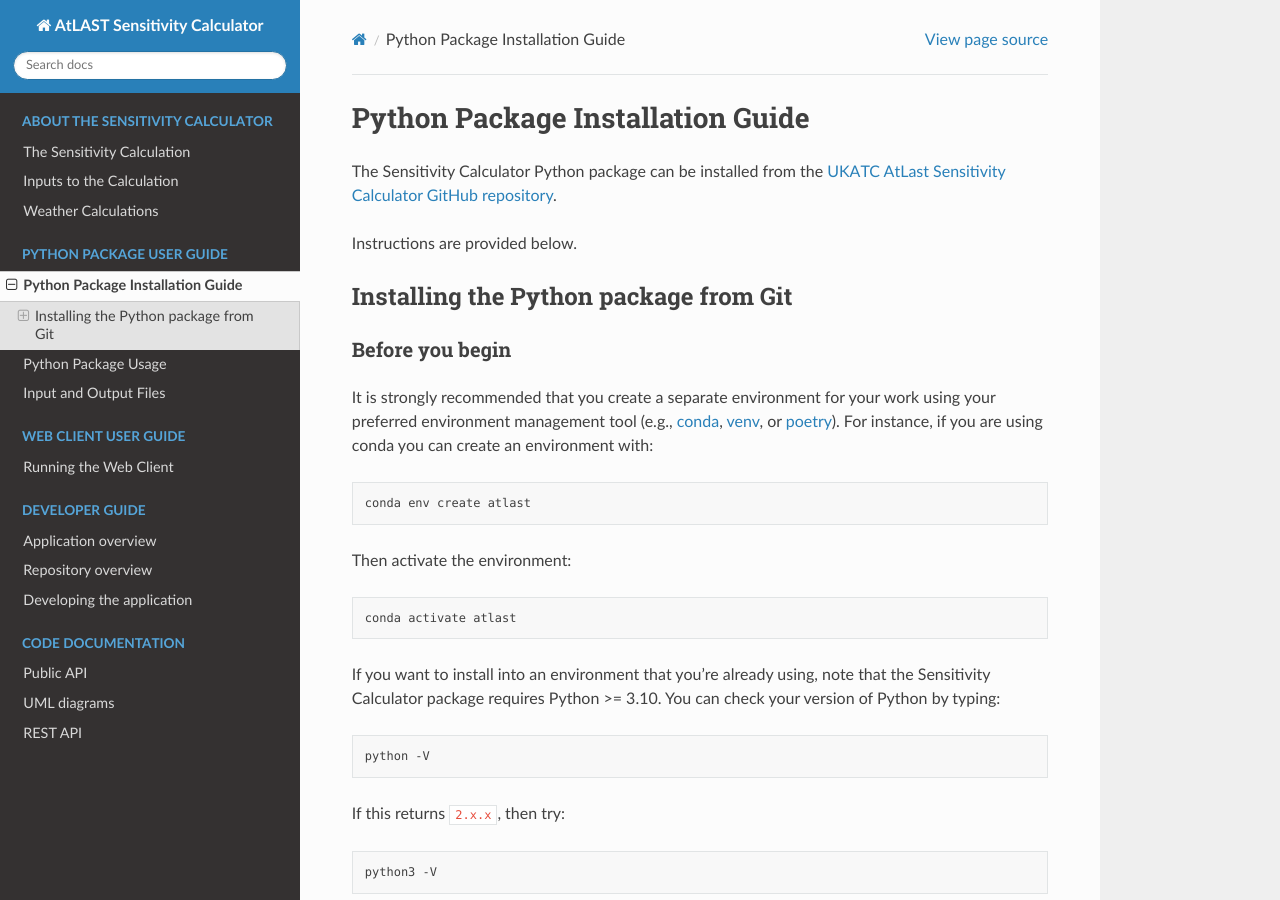
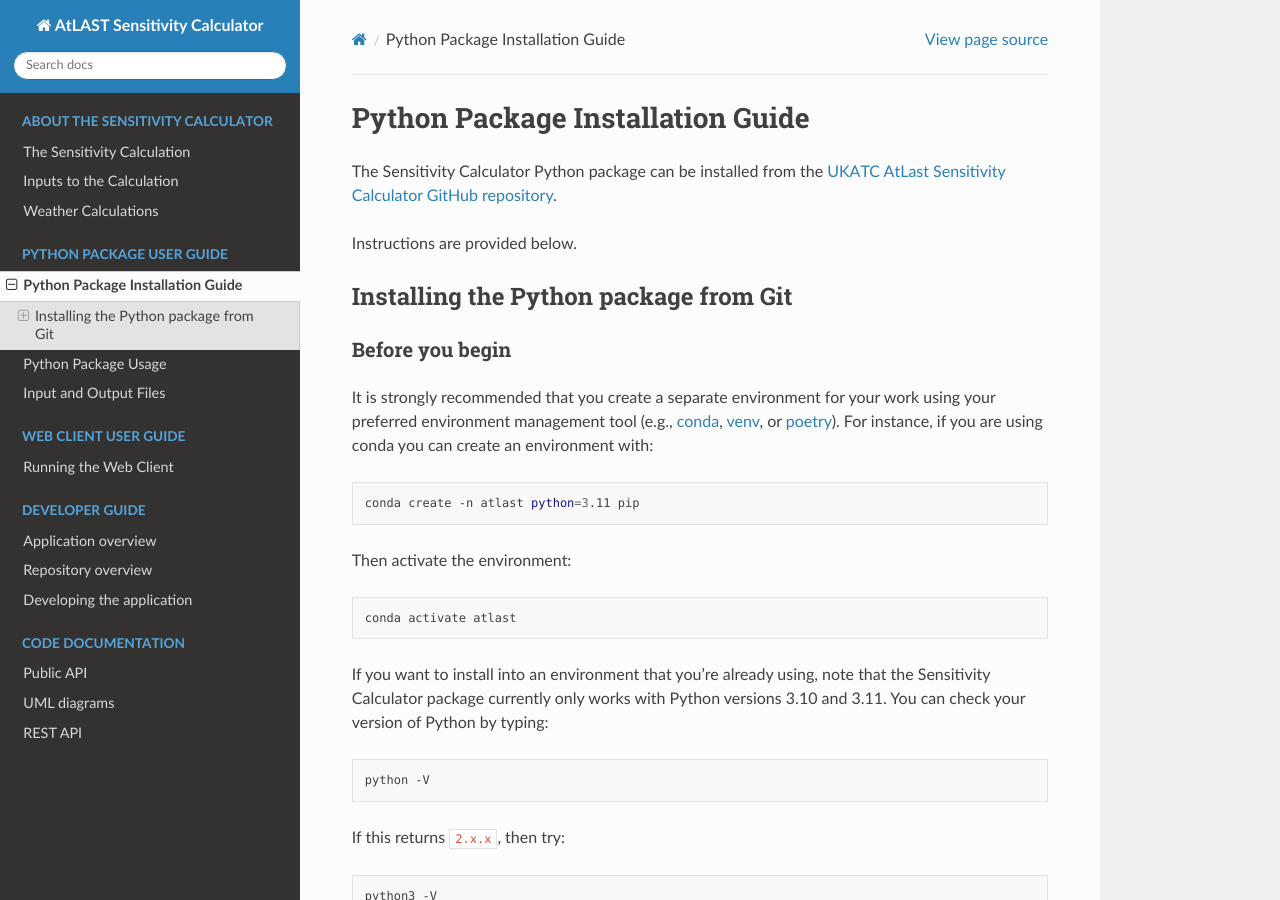
Before and after one commit to ukatc/AtLAST_sensitivity_calculator, a Sphinx documentation site: the page built from docs/source/user_guide/python_package_installation.rst, in a window 1280 px wide and 900 px high. Built offline with Sphinx 7.4.7 and the Read the Docs theme 2.0.0, drawn with Linux system fonts in a browser that asks for light colours.

Commit message:
Update documentation to avoid issues with Python 3.12

```diff
--- a/docs/source/user_guide/python_package_installation.rst
+++ b/docs/source/user_guide/python_package_installation.rst
@@ -22,7 +22,7 @@ environment with:
 
 .. code-block:: bash
 
-   conda env create atlast
+   conda create -n atlast python=3.11 pip
 
 
 Then activate the environment:
@@ -33,7 +33,7 @@ Then activate the environment:
 
 
 If you want to install into an environment that you're already using, note that the Sensitivity Calculator
-package requires Python >= 3.10. You can check your version of Python by
+package currently only works with Python versions 3.10 and 3.11. You can check your version of Python by
 typing:
 
 .. code-block:: bash
--- a/pyproject.toml
+++ b/pyproject.toml
@@ -15,9 +15,13 @@ authors = [
     { name="Joanna Ramasawmy", email="joanna.ramasawmy@stfc.ac.uk" },
     { name="Fiona Kirton", email="fiona.kirton@gmail.com"}
 ]
+maintainers = [
+    { name="Mark Booth", email="mark.booth@stfc.ac.uk" },
+    { name="Pamela Klaassen, email="pamela.klaassen@stfc.ac.uk"}
+]
 description = "AtLast sensitivity calculator"
 #license = "MIT"
-requires-python = ">=3.10"
+requires-python = ">=3.10,<=3.11"
 dependencies = [
     "astropy == 5.1.*",
     "numpy == 1.23.*",
```
